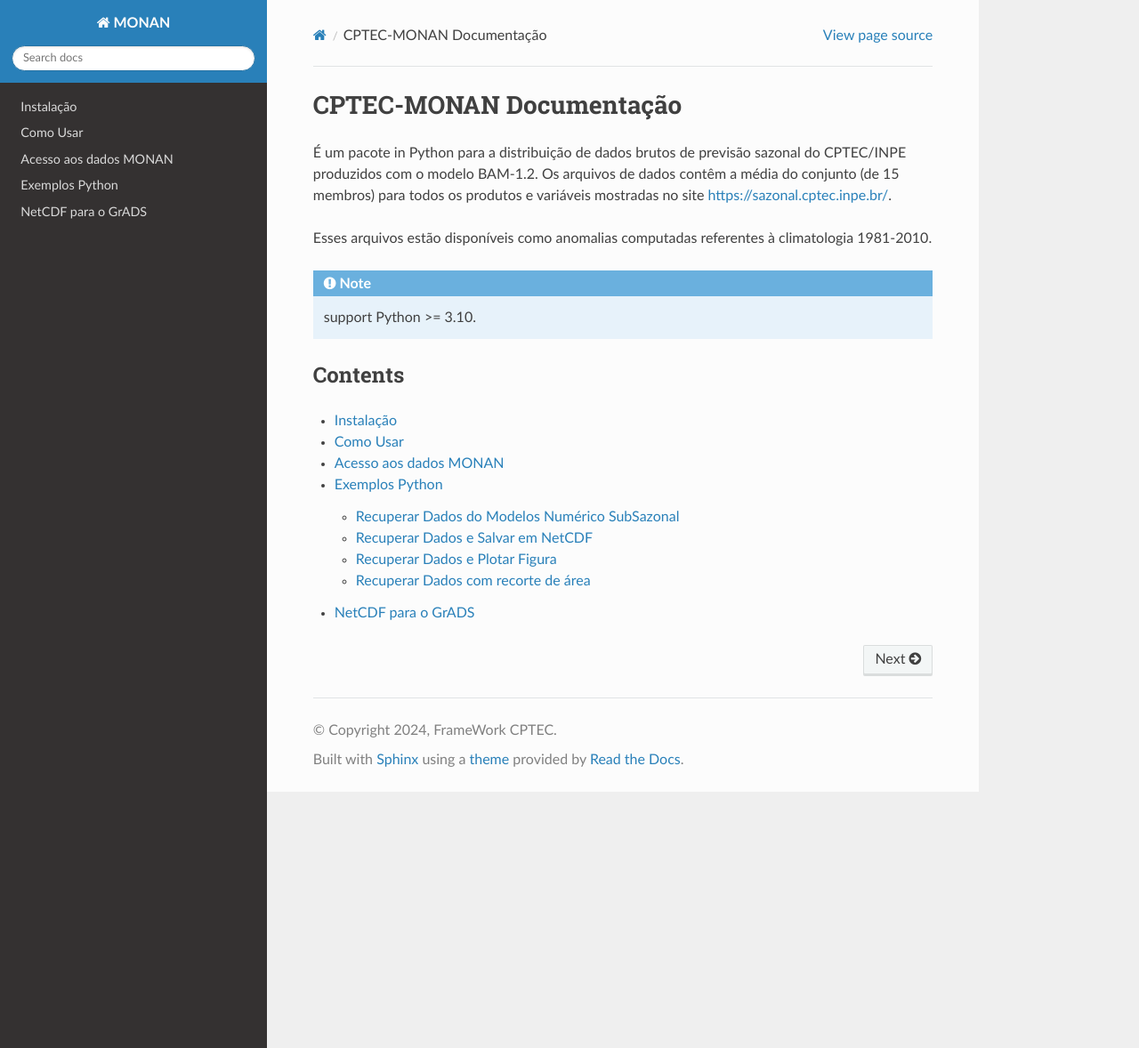
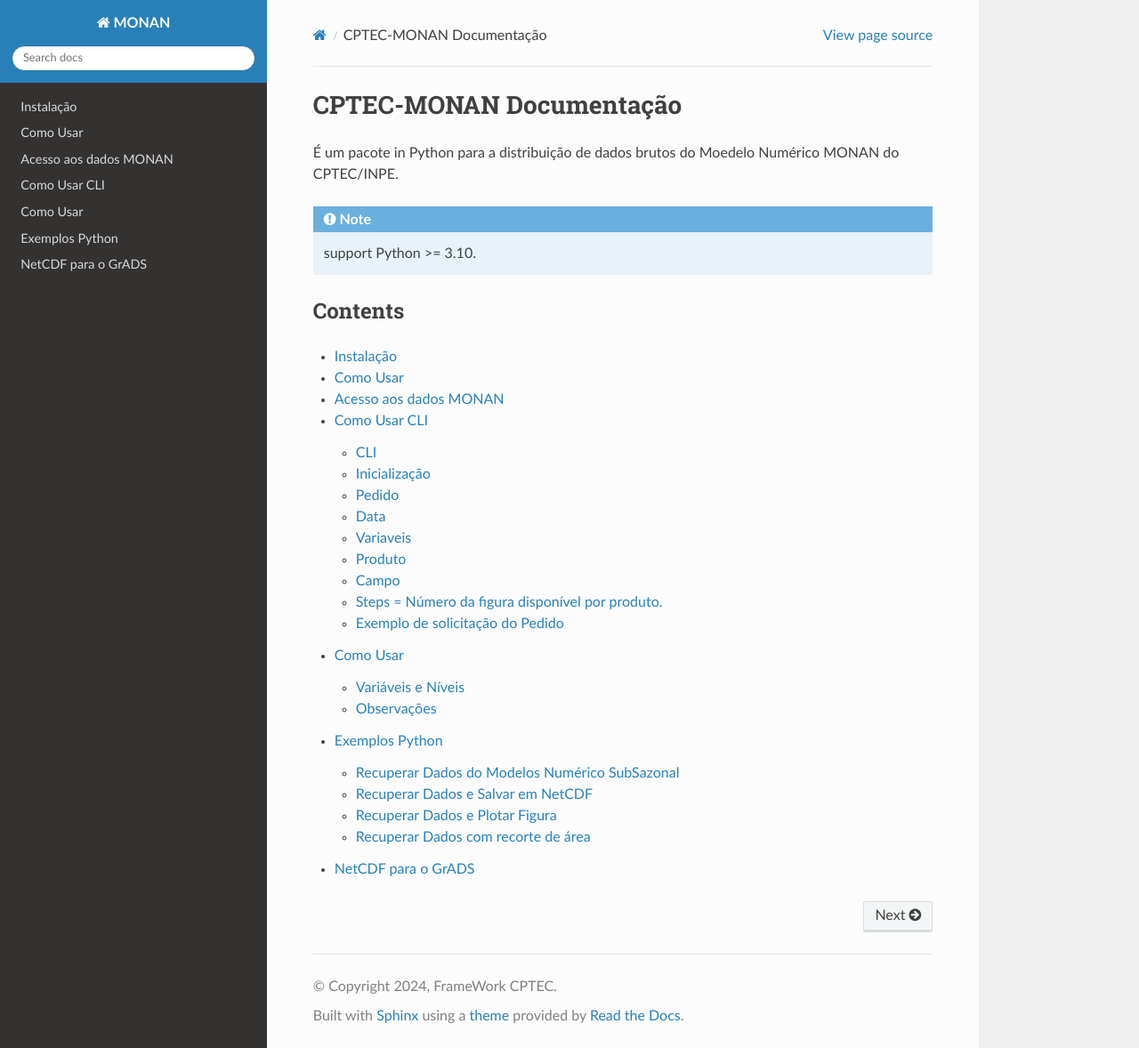
Before and after one commit to framework-CPTEC/CPTEC_MONAN, a Sphinx documentation site: the page built from docs/index.rst, in a window 1280 px wide and 1178 px high. Shown: the whole window at 89% size. Built offline with Sphinx 7.4.7 and the Read the Docs theme 3.1.0, drawn with Linux system fonts in a browser that asks for light colours.

Commit message:
Update index.rst

```diff
--- a/docs/index.rst
+++ b/docs/index.rst
@@ -1,9 +1,7 @@
 CPTEC-MONAN Documentação
 ========================
 
-É um pacote in Python para a distribuição de dados brutos de previsão sazonal do CPTEC/INPE  produzidos com o modelo BAM-1.2. Os arquivos de dados contêm a média do conjunto (de 15 membros) para todos os produtos e variáveis mostradas no site https://sazonal.cptec.inpe.br/.
-
-Esses arquivos estão disponíveis como anomalias computadas referentes à climatologia 1981-2010.
+É um pacote in Python para a distribuição de dados brutos do Moedelo Numérico MONAN do CPTEC/INPE.
 
 .. note::
 
```
Also changed, not shown: other parts of docs/index.rst (+2 -0 lines).
